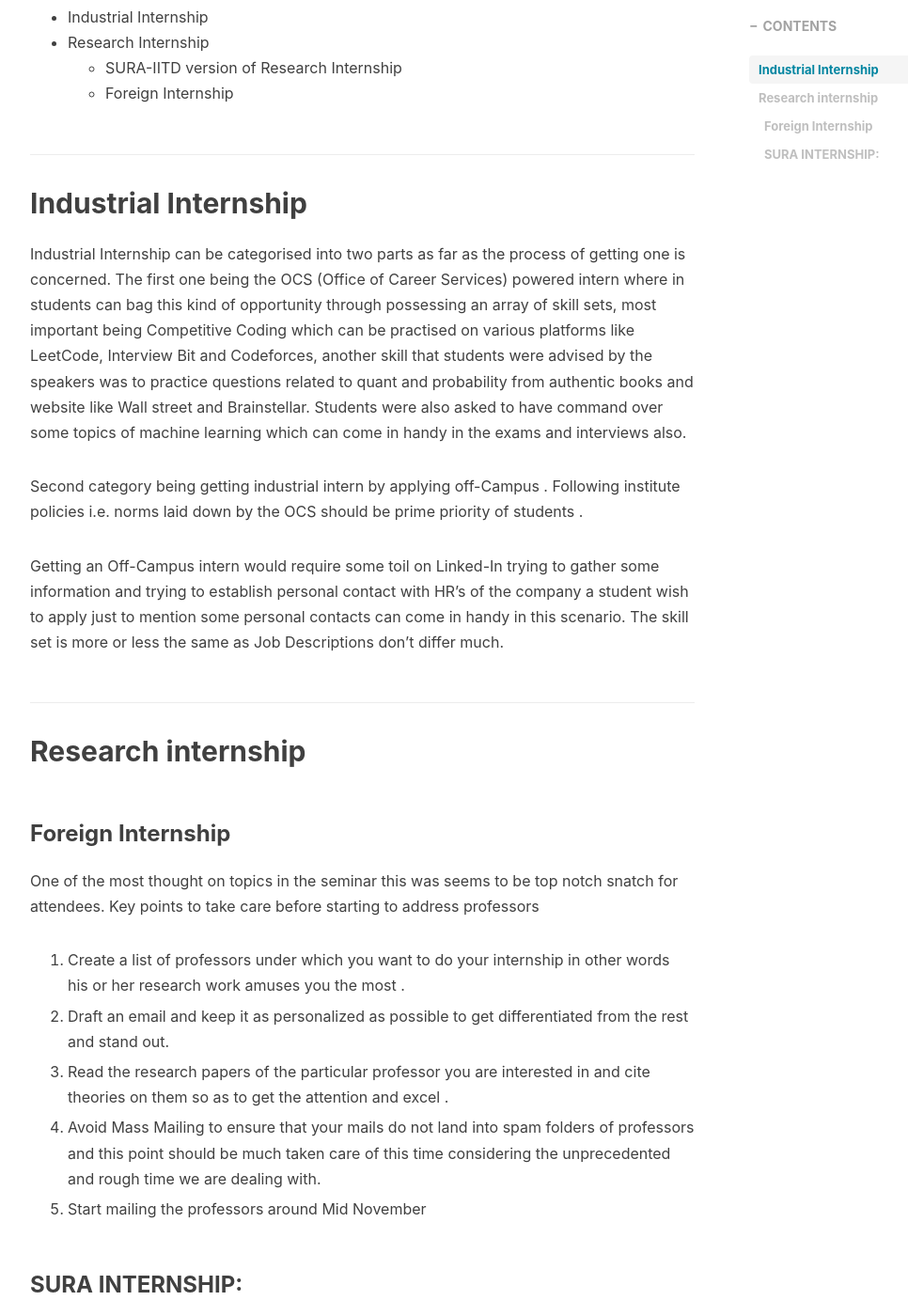
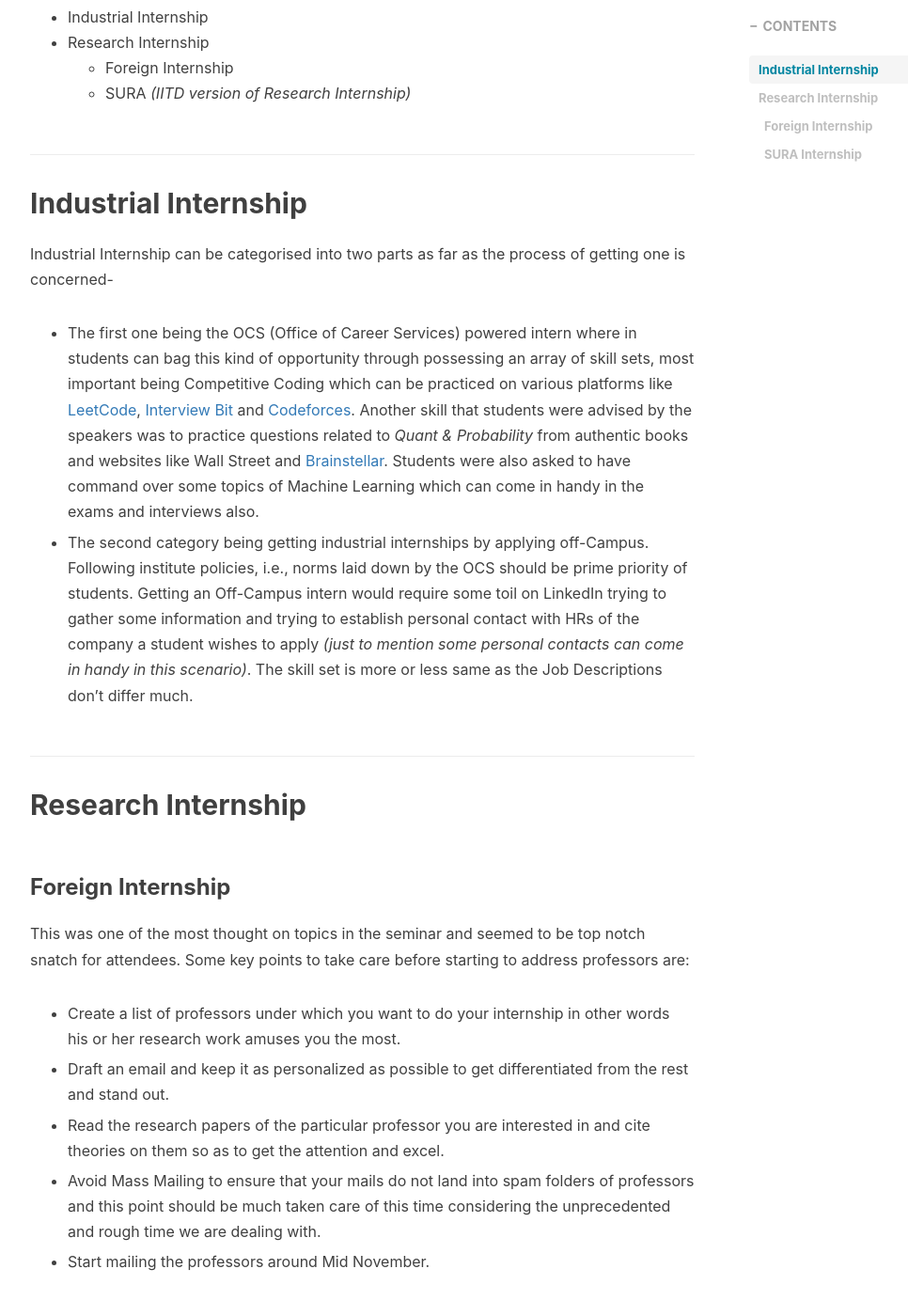
Before and after one commit to mathsociitd/blog, a Jekyll site: the page built from _posts/2020-11-23-intern-and-sura-ke-fundae.md, in a window 1280 px wide and 1400 px high, scrolled down 484 px. Shown: the whole window at 94% size, without its empty margins (233-1199 px from the left). Built offline with Jekyll 4.4.1, drawn with Linux system fonts in a browser that asks for light colours; nearby versions of some CDN libraries; comment, search, counter and statistics services are not loaded; some of the changed text lies outside the part shown.

Commit message:
Update 2020-11-23-intern-and-sura-ke-fundae.md

```diff
--- a/_posts/2020-11-23-intern-and-sura-ke-fundae.md
+++ b/_posts/2020-11-23-intern-and-sura-ke-fundae.md
@@ -4,51 +4,51 @@ subtitle: "A summary of the event <i>Intern & SURA ke Fundae</i> which was organ
 layout: post
 author: "Khushpreet Singh"
 header-style: text
-date: 2020-11-23 18:00:00 +0530
+date: 2020-11-26 14:00:00 +0530
 plchart: true
 tags:
   - event-summary
   - fundae
 ---
 
-
 The entire session can be divided into the following categories based on the topics discussed:
 * Industrial Internship
 * Research Internship
-	- SURA-IITD version of Research Internship
 	- Foreign Internship
+	- SURA *(IITD version of Research Internship)*
 
 
 ## Industrial Internship
 
-Industrial Internship can be categorised into two parts as far as the process of getting one is concerned. The first one being the OCS (Office of Career Services) powered intern where in students can bag this kind of opportunity through possessing an array of skill sets, most important being Competitive Coding which can be practised on various platforms like LeetCode, Interview Bit and Codeforces, another skill that students were advised by the speakers was to practice questions related to quant and probability  from authentic books and website like Wall street and Brainstellar. Students were also asked to have command over some topics of machine learning which can come in handy in the exams and interviews also.
+Industrial Internship can be categorised into two parts as far as the process of getting one is concerned-
+
+- The first one being the OCS (Office of Career Services) powered intern where in students can bag this kind of opportunity through possessing an array of skill sets, most important being Competitive Coding which can be practiced on various platforms like [LeetCode](https://leetcode.com), [Interview Bit](https://www.interviewbit.com) and [Codeforces](https://codeforces.com). Another skill that students were advised by the speakers was to practice questions related to *Quant & Probability* from authentic books and websites like Wall Street and [Brainstellar](https://brainstellar.com). Students were also asked to have command over some topics of Machine Learning which can come in handy in the exams and interviews also.
 
 
-Second category being getting industrial intern by applying off-Campus .
-Following institute policies i.e. norms laid down by the OCS should be prime priority of students .
+- The second category being getting industrial internships by applying off-Campus. Following institute policies, i.e., norms laid down by the OCS should be prime priority of students. Getting an Off-Campus intern would require some toil on LinkedIn trying to gather some information and trying to establish personal contact with HRs of the company a student wishes to apply *(just to mention some personal contacts can come in handy in this scenario)*. The skill set is more or less same as the Job Descriptions don’t differ much.
 
-Getting an Off-Campus intern would require some toil on Linked-In trying to gather some information and trying to establish personal contact with HR’s of the company a student wish to apply just to mention some personal contacts can come in handy in this scenario. The skill set is more or less the same as Job Descriptions don’t differ much.
 
-## Research internship
+## Research Internship
 
 ### Foreign Internship
-One of the most thought on topics in the seminar this was seems to be top notch snatch for attendees. Key points to take care before starting to address professors
 
-1.  Create a list of professors under which you want to do your internship in other words his or her research work amuses you the most .
+This was one of the most thought on topics in the seminar and seemed to be top notch snatch for attendees. Some key points to take care before starting to address professors are:
 
-2. Draft an email and keep it as personalized as possible to get differentiated from the rest and stand out.
+- Create a list of professors under which you want to do your internship in other words his or her research work amuses you the most.
 
-3. Read the research papers of the particular professor you are interested in and cite theories on them so as to get the attention and excel .
+- Draft an email and keep it as personalized as possible to get differentiated from the rest and stand out.
 
-4. Avoid Mass Mailing to ensure that your mails do not land into spam folders of professors and this point should be much taken care  of this time considering the unprecedented and rough time we are dealing with.
+- Read the research papers of the particular professor you are interested in and cite theories on them so as to get the attention and excel.
 
-5. Start mailing the professors around Mid November
+- Avoid Mass Mailing to ensure that your mails do not land into spam folders of professors and this point should be much taken care of this time considering the unprecedented and rough time we are dealing with.
+
+- Start mailing the professors around Mid November.
 
 
-### SURA INTERNSHIP:
+### SURA Internship
 
-The IIT Delhi version of research intern. To bag this golden opportunity and turn this into an advantage students really need to work hard.
+This is the IIT Delhi version of research internship. To bag this golden opportunity and turn this into an advantage students really need to work hard.
 
-IIT Delhi has a set of very amazing prof’s, to work under them a candidate needs to have a considerable volume  of knowledge. Going about this you need to be well versed with the research papers of the professors.
+IIT Delhi has a set of very amazing profs, to work under them a candidate needs to have a considerable volume of knowledge. Going about this you need to be well versed with the research papers of the professors.
 
 Following this to get an opportunity students would have to submit a prototype of the idea they wish to implement using or extrapolating the area of research of the professors.
```
